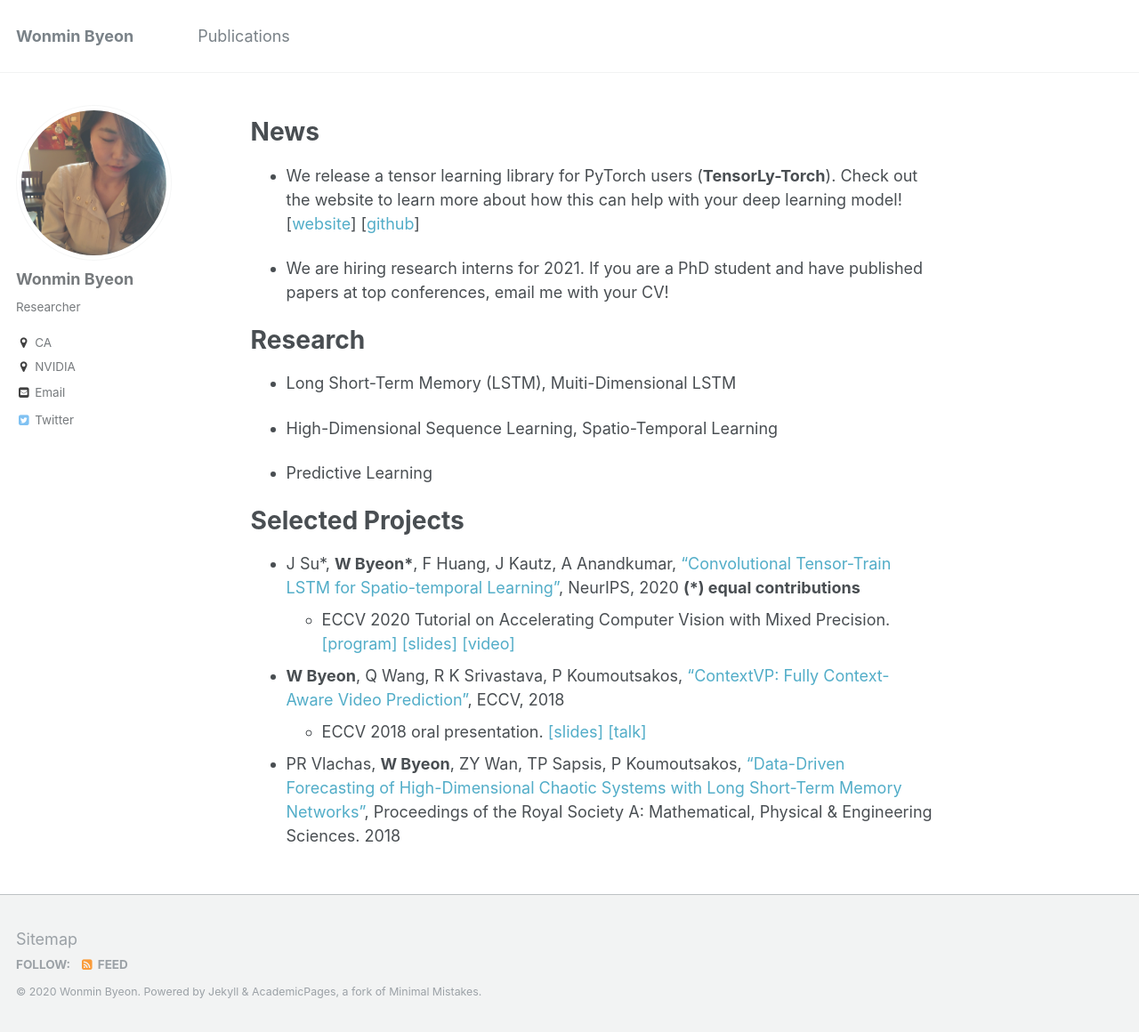
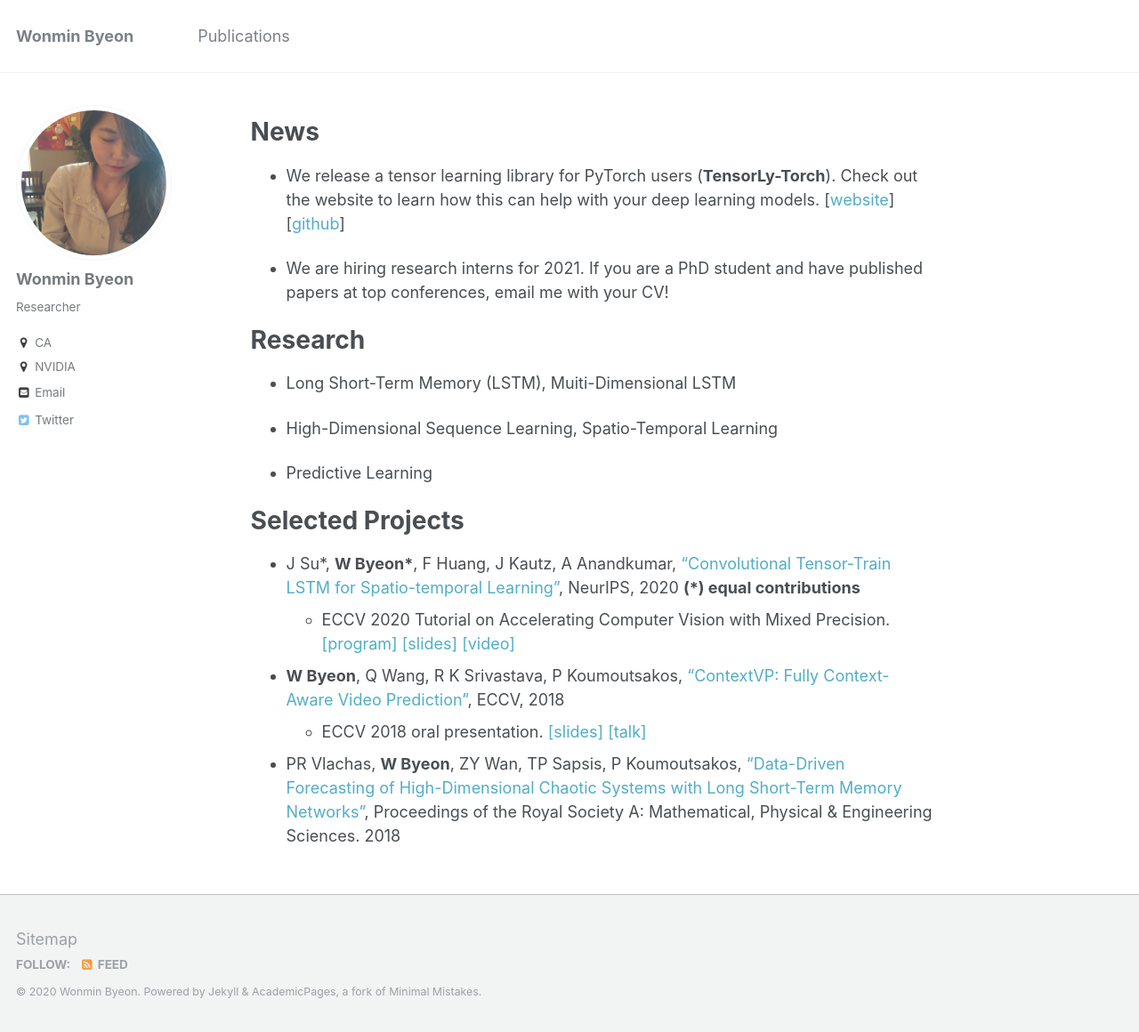
Before and after one commit to wonmin-byeon/wonmin-byeon.github.io, a Jekyll site: the page built from _pages/about.md, in a window 1280 px wide and 1160 px high. Shown: the whole window at 89% size. Built offline with Jekyll 4.4.1, drawn with Linux system fonts in a browser that asks for light colours.

Commit message:
add notice tensorly-torch

```diff
--- a/_pages/about.md
+++ b/_pages/about.md
@@ -10,7 +10,7 @@ redirect_from:
 
 News
 ======
-* We release a tensor learning library for PyTorch users (<b>TensorLy-Torch</b>). Check out the website to learn more about how this can help with your deep learning model! [[website](http://tensorly.org/torch/dev/)] [[github](https://github.com/tensorly/torch)]
+* We release a tensor learning library for PyTorch users (<b>TensorLy-Torch</b>). Check out the website to learn how this can help with your deep learning models. [[website](http://tensorly.org/torch/dev/)] [[github](https://github.com/tensorly/torch)]
 
 * We are hiring research interns for 2021. If you are a PhD student and have published papers at top conferences, email me with your CV!
 
```
